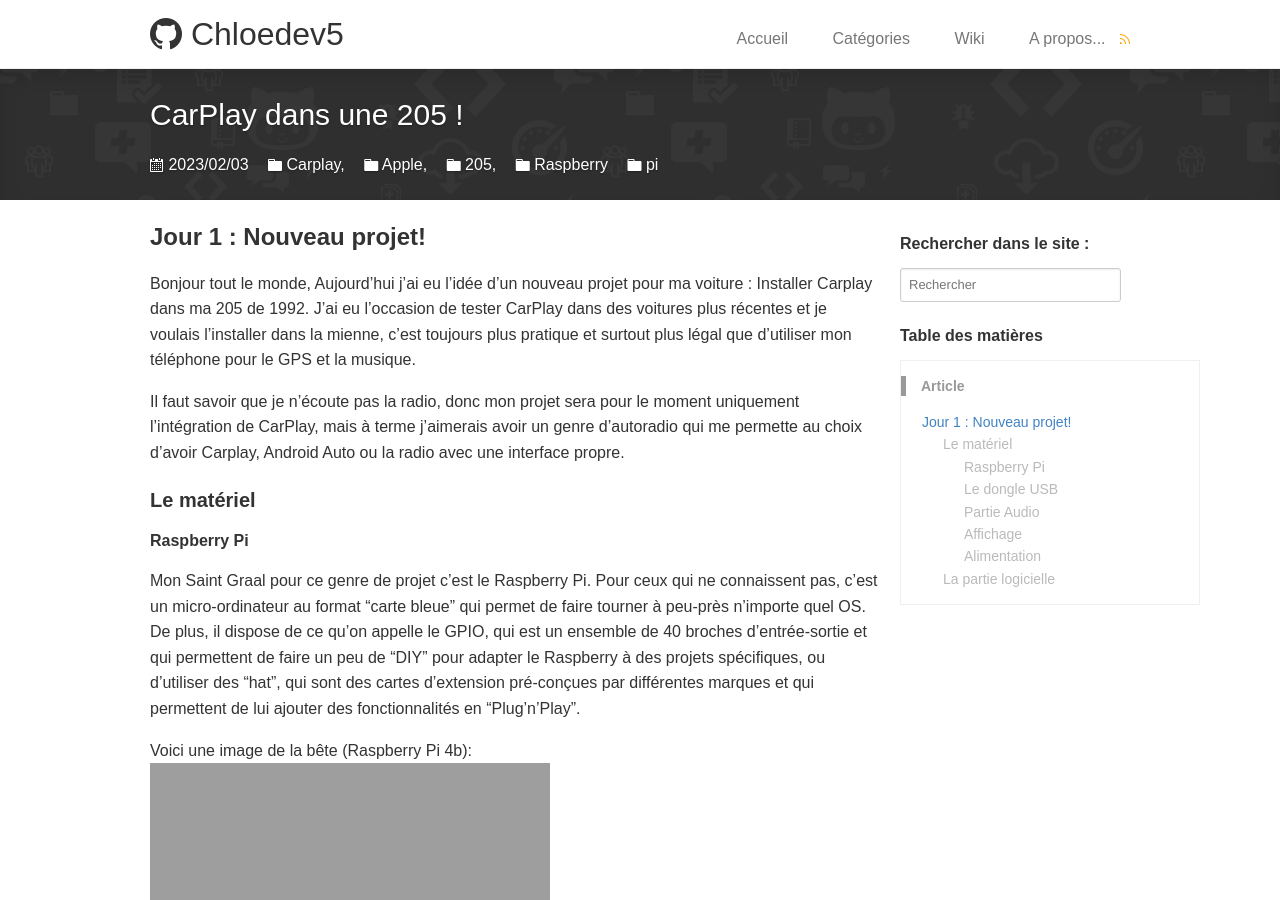
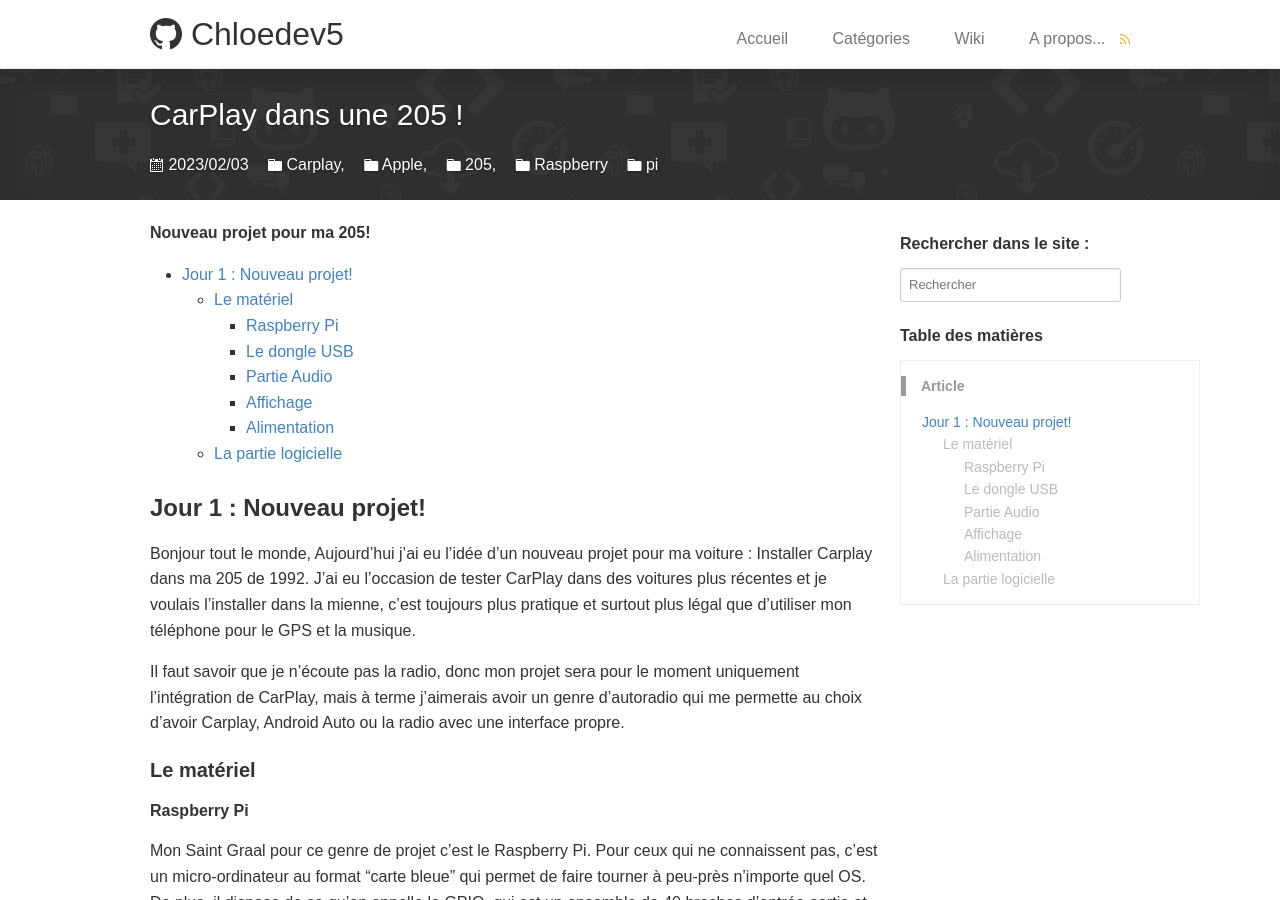
Before and after one commit to Chloedev5/chloedev5.github.io, a Jekyll site: the page built from _posts/2023-02-03-Carplay-205.md, in a window 1280 px wide and 900 px high. Built offline with Jekyll 4.4.1, drawn with Linux system fonts in a browser that asks for light colours; comment, search, counter and statistics services are not loaded; a style sheet for code colours, icons or effects is not loaded.

Commit message:
Update 2023-02-03-Carplay-205.md

```diff
--- a/_posts/2023-02-03-Carplay-205.md
+++ b/_posts/2023-02-03-Carplay-205.md
@@ -5,13 +5,13 @@
 description: Installation de CarPlay dans une peugeot 205 avec un Raspberry pi
 keywords: Carplay Apple 205 Peugeot Raspberry+pi
 ---
-<!--
-**test123**
+
+**Nouveau projet pour ma 205!**
 
 
 * TOC
 {:toc}
--->
+
 ### Jour 1 : Nouveau projet!
 Bonjour tout le monde,
 Aujourd'hui j'ai eu l'idée d'un nouveau projet pour ma voiture : Installer Carplay dans ma 205 de 1992.
```
